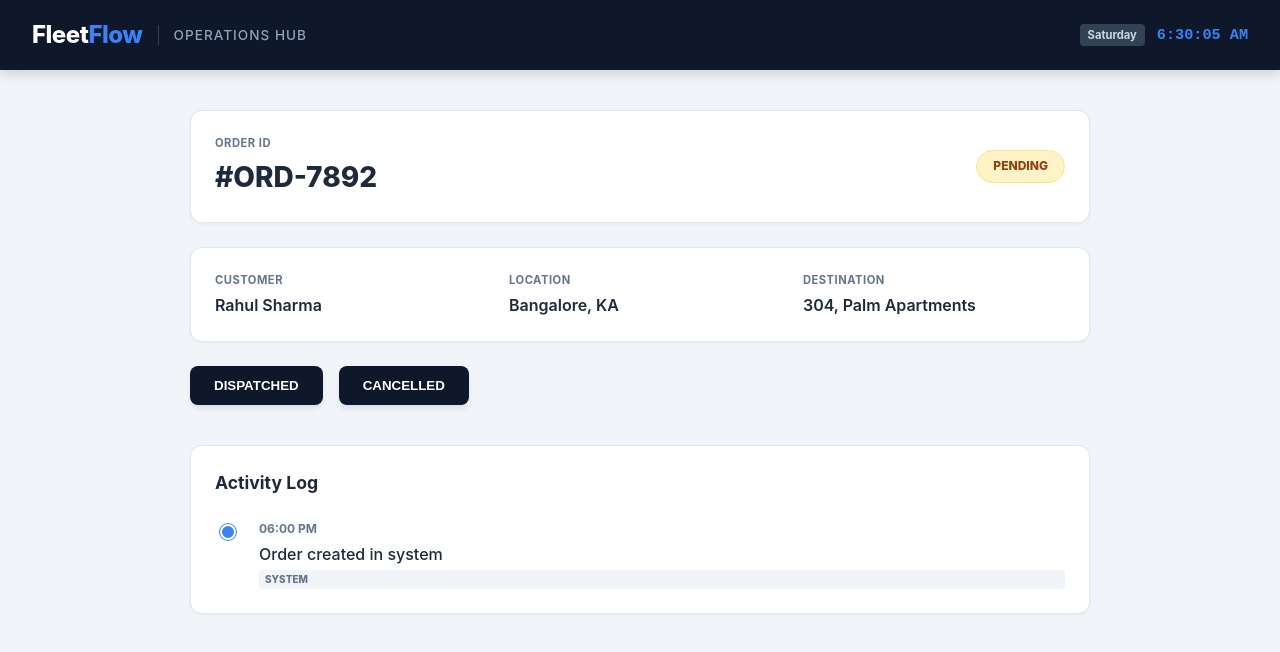
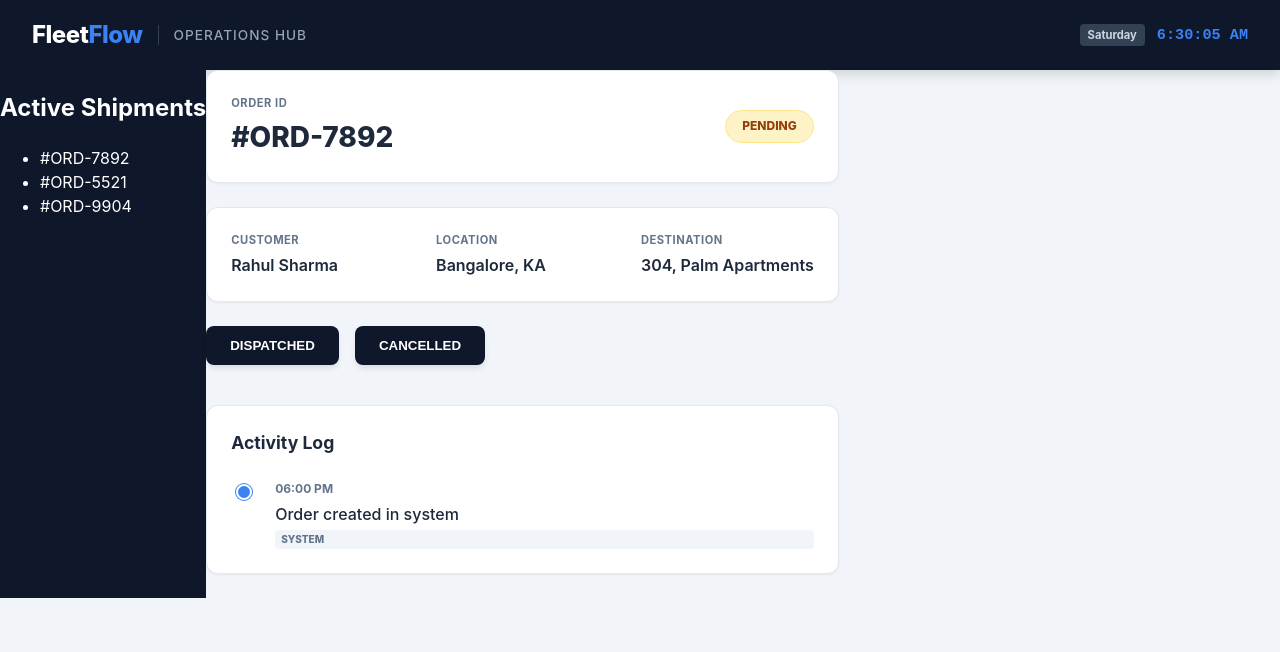
Before and after one commit to Sekharendu/Logistics-Operations-Hub, a React (Vite) app: page / in a window 1280 px wide. Shown: the top 652 px of the page. Built offline with nearby package versions, Linux system fonts and the light colour scheme.

Commit message:
Sidebar logic implemented

```diff
--- a/src/App.css
+++ b/src/App.css
@@ -78,9 +78,14 @@ header {
 
 /* 3. MAIN LAYOUT & CARDS */
 main {
-  max-width: 900px;
-  margin: 2.5rem auto;
-  padding: 0 1.5rem;
+  display: flex;
+  max-width: 100%;
+  margin-bottom: 2.5rem auto;
+  /* padding: 0 1.5rem; */
+}
+aside {
+  background: var(--primary);
+  color: white;
 }
 
 .card {
--- a/src/App.jsx
+++ b/src/App.jsx
@@ -17,7 +17,7 @@ setInterval(() => {
 }, 1000);
 
   const [state, dispatch] = useReducer(reducer, initialOrderState);
-
+  let currentState=state.orders.find((inst)=>inst.id===state.activeId);
   return (
     <div className="app-container">
 
@@ -37,14 +37,23 @@ setInterval(() => {
       </header>
 
       <main>
+      <aside>
+        <h2>Active Shipments</h2>
+        <ul>
+          {state.orders.map((inst)=>{
+            return <li key={inst.id} className={inst.orderId} onClick={()=>dispatch({type:"SCREEN_UPDATE" , payload:inst.id})}>{inst.orderId}</li>
+          })}
+        </ul>
+      </aside>
+      <div className='customer info'>
         {/* 2. Top Card: Order Identity & Status */}
         <section className="card order-header">
           <div className="order-id-group">
             <label className="field-label">ORDER ID</label>
-            <h1 className="order-number">{state.orderId}</h1>
+            <h1 className="order-number">{currentState.orderId}</h1>
           </div>
-          <span className={`status-badge status-${state.status.toLowerCase()}`}>
-            {state.status}
+          <span className={`status-badge status-${currentState.status.toLowerCase()}`}>
+            {currentState.status}
           </span>
         </section>
 
@@ -52,21 +61,21 @@ setInterval(() => {
         <section className="card details-grid">
           <div className="detail-item">
             <label className="field-label">Customer</label>
-            <p className="field-value">{state.customer}</p>
+            <p className="field-value">{currentState.customer}</p>
           </div>
           <div className="detail-item">
             <label className="field-label">Location</label>
-            <p className="field-value">{state.location}</p>
+            <p className="field-value">{currentState.location}</p>
           </div>
           <div className="detail-item">
             <label className="field-label">Destination</label>
-            <p className="field-value">{state.destination}</p>
+            <p className="field-value">{currentState.destination}</p>
           </div>
         </section>
 
         {/* 4. Action Buttons (No Card for these, keep them floating) */}
         <section className="next-actions">
-          {state.button.map((btnName) => (
+          {currentState.button.map((btnName) => (
             <button
               key={btnName}
               className="btn"
@@ -81,7 +90,7 @@ setInterval(() => {
         <section className="card history-container">
           <h3 className="section-title">Activity Log</h3>
           <div className="history-list">
-            {state.history.map((entry, index) => (
+            {currentState.history.map((entry, index) => (
               <div key={index} className="history-item">
                 <div className="history-time">{entry.time}</div>
                 <div className="history-note">{entry.note}</div>
@@ -90,6 +99,9 @@ setInterval(() => {
             ))}
           </div>
         </section>
+
+      </div>
+
       </main>
     </div>
   );
--- a/src/useOrderWorkflow.js
+++ b/src/useOrderWorkflow.js
@@ -1,12 +1,45 @@
 export const initialOrderState = {
+    activeId : 0,
+    orders:[
+    {
+      id: 0,
       orderId: "#ORD-7892",
       customer: "Rahul Sharma",
       location: "Bangalore, KA",
       destination: "304, Palm Apartments",
-  status: "PENDING", // This starts as PENDING,
+      status: "PENDING",
       button: ['DISPATCHED', 'CANCELLED'],
       history: [
         { time: "06:00 PM", note: "Order created in system", type: "SYSTEM" }
+      ]
+    },
+    {
+      id: 1,
+      orderId: "#ORD-5521",
+      customer: "Priya Kaur",
+      location: "Mumbai, MH",
+      destination: "Flat 102, Sea View",
+      status: "DISPATCHED",
+      button: ['IN_TRANSIT', 'CANCELLED'],
+      history: [
+        { time: "09:00 AM", note: "Order created in system", type: "SYSTEM" },
+        { time: "11:30 AM", note: "Status updated to DISPATCHED", type: "USER" }
+      ]
+    },
+    {
+      id: 2,
+      orderId: "#ORD-9904",
+      customer: "Amit Patel",
+      location: "Ahmedabad, GJ",
+      destination: "House No. 12, Riverfront",
+      status: "DELIVERED",
+      button: [],
+      history: [
+        { time: "10:00 AM", note: "Order created in system", type: "SYSTEM" },
+        { time: "01:00 PM", note: "Status updated to DISPATCHED", type: "USER" },
+        { time: "04:45 PM", note: "Status updated to DELIVERED", type: "USER" }
+      ]
+    }
 ]
 };
 
@@ -21,24 +54,23 @@ const VALID_TRANSITIONS={
 export const reducer=(state,action)=>{
     switch(action.type){
         case "STATUS_CHANGE":
-            if(VALID_TRANSITIONS[state.status].includes(action.payload))
-            {
-                return(
-                    {...state,
+            const updateOrder=state.orders.map((inst)=>{
+                if(state.activeId==inst.id && VALID_TRANSITIONS[order.status].includes(action.payload)){
+                    return {
+                        ...order,
                         status: action.payload,
                         button: VALID_TRANSITIONS[action.payload],
-                    history: [
-                                ...state.history,
-                                {
-                                time: new Date().toLocaleTimeString(),
-                                note: `Status updated to ${action.payload}`,
-                                type: "USER"
+                        history: [...order.history, { time: new Date().toLocaleTimeString(), note: `Updated to ${action.payload}`, type: "USER" }]
+                    };
                 }
-                            ]
-                    }
-                );
-            }
-            return state;
+                return order;
+            });
+            return { ...state, orders: updatedOrders };
+        case "SCREEN_UPDATE":
+            return {
+                ...state,
+                activeId: action.payload
+            };
         default:
             return state;
     }
```
Lines whose indentation alone changed are shown as unchanged.
